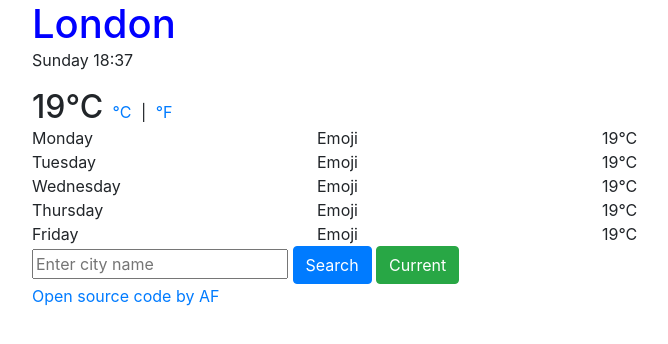
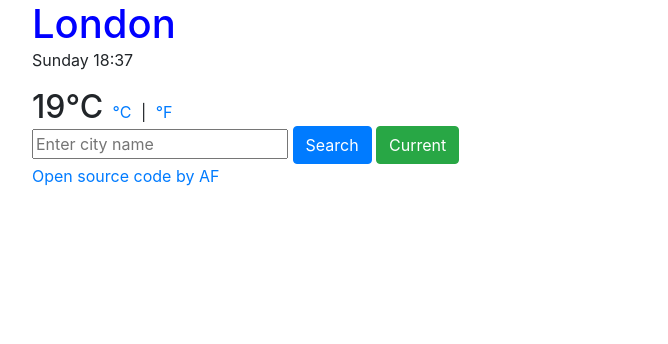
Before and after one commit to anetfal/WeatherApp2022, a website built with Parcel: page index.html in a window 1280 px wide. Shown: the whole page, without its empty margins (53-721 px from the left). Built offline with nearby package versions, Linux system fonts and the light colour scheme.

Commit message:
removed forecast  - project complete

```diff
--- a/index.html
+++ b/index.html
@@ -26,65 +26,7 @@
       <span>|</span>
       <span class='unitchooser'><a id="set-to-f" href='#'>°F</a></span>
 
-      <div class="row">
-         <div class="col-3">
-            Monday
-         </div>
-         <div class="col-3">
-            Emoji
-         </div>
-         <div class="col-3">
-            19°C
-         </div>
-      </div>
 
-      <div class="row">
-         <div class="col-3">
-            Tuesday
-         </div>
-         <div class="col-3">
-            Emoji
-         </div>
-         <div class="col-3">
-            19°C
-         </div>
-      </div>
-
-      <div class="row">
-         <div class="col-3">
-            Wednesday
-         </div>
-         <div class="col-3">
-            Emoji
-         </div>
-         <div class="col-3">
-            19°C
-         </div>
-      </div>
-
-      <div class="row">
-         <div class="col-3">
-            Thursday
-         </div>
-         <div class="col-3">
-            Emoji
-         </div>
-         <div class="col-3">
-            19°C
-         </div>
-      </div>
-
-      <div class="row">
-         <div class="col-3">
-            Friday
-         </div>
-         <div class="col-3">
-            Emoji
-         </div>
-         <div class="col-3">
-            19°C
-         </div>
-      </div>
       <form>
          <div>
             <input type="text" placeholder="Enter city name" id="city">
```
